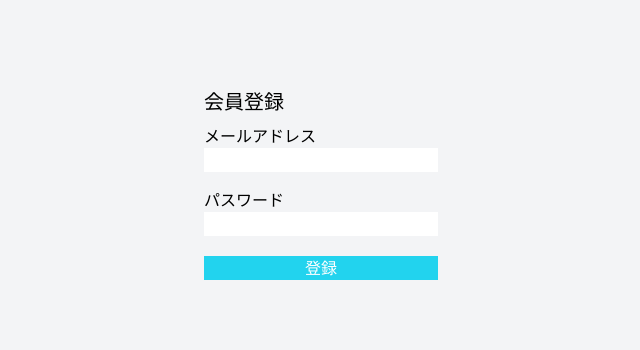
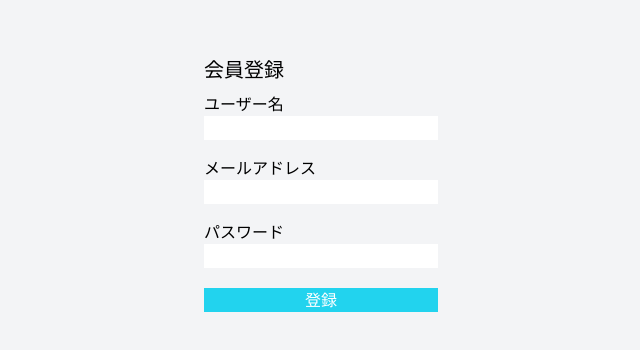
Before and after one commit to Elixir1147/AImageQA, a Next.js app: page /signup in a window 1280 px wide. Shown: the part 210-560 px from the top of the page, without its empty margins (319-959 px from the left). Built offline with nearby package versions, Linux system fonts and the light colour scheme.

Commit message:
add username form

```diff
--- a/src/app/signup/page.tsx
+++ b/src/app/signup/page.tsx
@@ -11,6 +11,10 @@ const SignUpPage : NextPage = () => {
       <div className="flex h-screen justify-center items-center">
         <div className="flex flex-col">
           <a className="text-xl">会員登録</a>
+          <div className="flex my-2 flex-col">
+            <label htmlFor="user-name">ユーザー名</label>
+            <input type="email" id="email-address" name="email-address" required></input>
+          </div>
           <div className="flex my-2 flex-col">
             <label htmlFor="email-address">メールアドレス</label>
             <input type="email" id="email-address" name="email-address" required></input>
```
